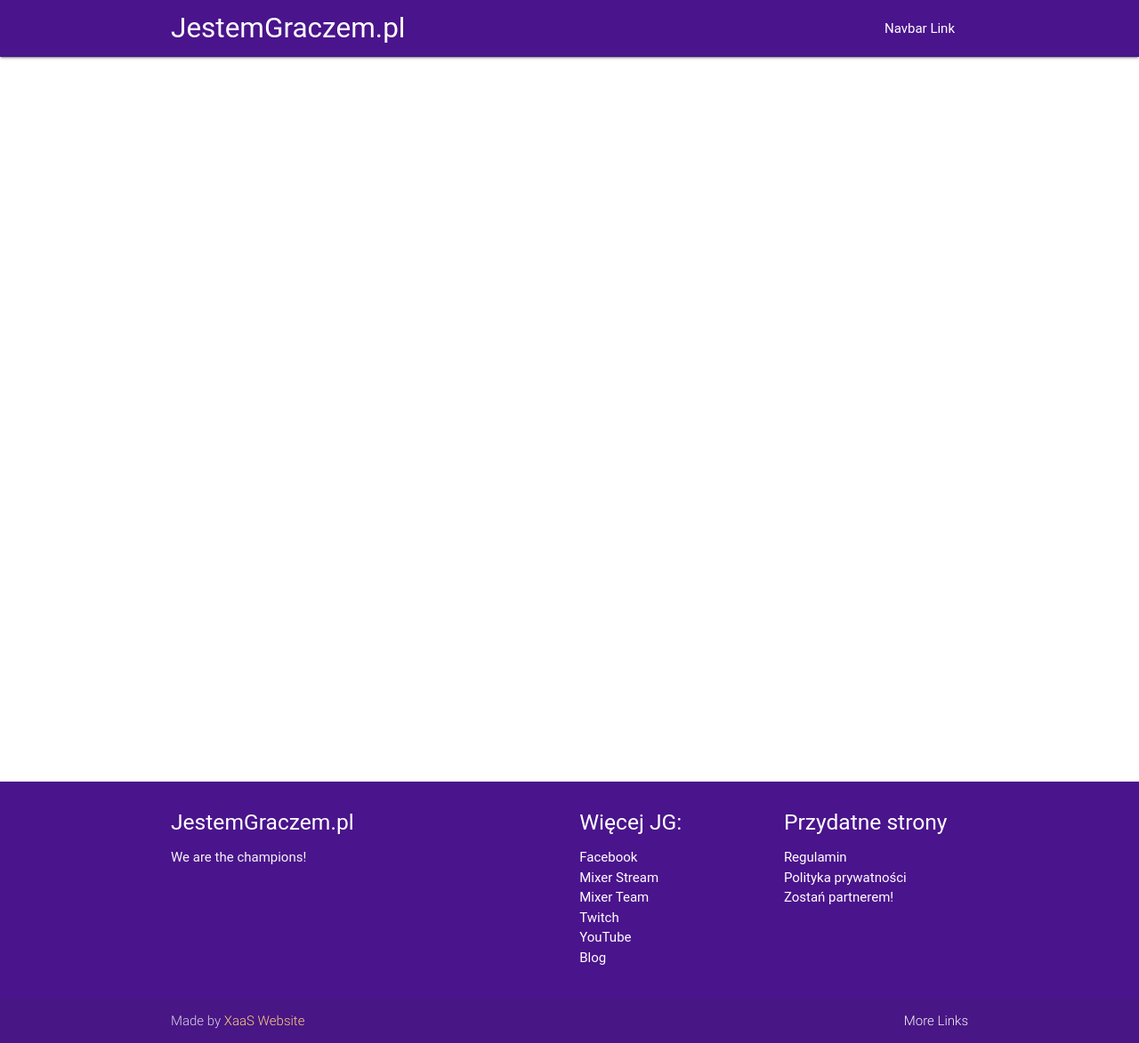
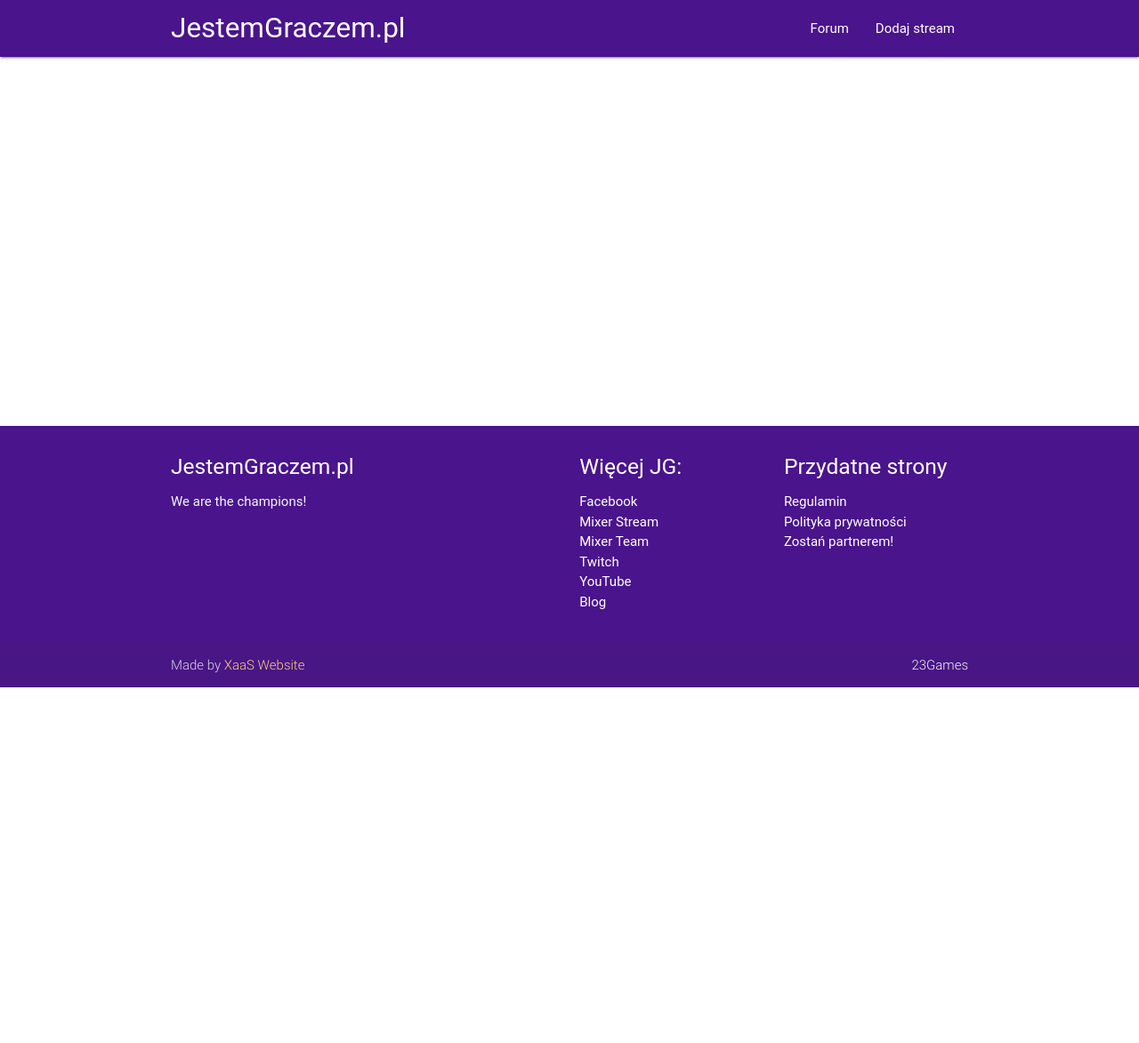
Before and after one commit to PanOtlet/JestemGraczem.pl, a Django app: page / in a window 1280 px wide. Shown: the whole page at 89% size. After the commit the page ends 773 px from the top, so only its background shows below. Run offline with Django 3.2, Linux system fonts and the light colour scheme; data that the repository does not hold is empty; parts of the project's set-up code (start-up, migrations or seed data) failed here and were passed over; some libraries are stand-ins or nearby versions; some web fonts are replaced.

Commit message:
Leo, why?

```diff
--- a/JestemGraczem/settings.py
+++ b/JestemGraczem/settings.py
@@ -27,8 +27,7 @@ SECRET_KEY = AdminConfig.SECRET_KEY
 DEBUG = AdminConfig.DEBUG_MODE
 
 ALLOWED_HOSTS = [
-    'jestemgraczem'
-    'localhost'
+    '*'
 ]
 
 
--- a/JestemGraczem/urls.py
+++ b/JestemGraczem/urls.py
@@ -38,7 +38,7 @@ router.register(r'mixer', MixerViewSet)
 urlpatterns = [
     url(r'^admin/', admin.site.urls),
     url(r'^stream/', include('stream.urls'), name='stream'),
-    url(r'^api', include(router.urls)),
+    url(r'^api/', include(router.urls)),
     url(r'^api-auth/', include('rest_framework.urls', namespace='rest_framework')),
     url(r'^', include('service.urls'), name='service'),
 ]
--- a/static/js/stream.js
+++ b/static/js/stream.js
@@ -1,9 +1,23 @@
-function Stream(url) {
-
-    var start = function () {
+var test;
+var Stream = {
+    start: function (url) {
         $.get(url, function (data, status) {
-            alert("Data: " + data + "\nStatus: " + status);
+            test=data;
+            Stream.generate(data)
         });
+    },
+    generate: function (data) {
+        for (var i = 0; i < data.results.length; i++) {
+        $(".stream-container .carousel").append(Mustache.render(
+            '<a class="carousel-item" href="">' +
+            '<img src="https://static-cdn.jtvnw.net/previews-ttv/live_user_{{ name }}-640x360.jpg"' +
+            ' alt="{{ player.name }}"></a>'
+            , data.result[i]))
+        }
+        // $(".stream-container .carousel").append(Mustache.render(
+        //     '<a class="carousel-item" href="">' +
+        //     '<img src="https://static-cdn.jtvnw.net/previews-ttv/live_user_{{ player.name }}-640x360.jpg"' +
+        //     ' alt="{{ player.name }}"></a>'
+        //     , view))
     }
-
-}
+};
--- a/stream/serializers.py
+++ b/stream/serializers.py
@@ -3,7 +3,7 @@ from .models import Twitch, Mixer
 
 
 class TwitchSerializer(serializers.HyperlinkedModelSerializer):
-    highlight = serializers.HyperlinkedIdentityField(view_name='twitchapi', format='html')
+    # highlight = serializers.HyperlinkedIdentityField(view_name='twitchapi', format='html')
 
     class Meta:
         model = Twitch
--- a/stream/urls.py
+++ b/stream/urls.py
@@ -1,15 +1,9 @@
-from django.conf.urls import url, include
-from rest_framework import routers
+from django.conf.urls import url
 
 from . import views
-
-router = routers.DefaultRouter()
-router.register(r'twitch', views.TwitchViewSet)
-router.register(r'mixer', views.MixerViewSet)
 
 urlpatterns = [
     url(r'^mixer/(?P<username>[a-zA-Z0-9_]+)/$', views.mixer, name='stream.mixer'),
     url(r'^twitch/(?P<username>[a-zA-Z0-9_]+)/$', views.twitch, name='stream.twitch'),
-    url(r'^api/', include(router.urls, namespace='stream.api')),
     url(r'^$', views.index, name='stream.index'),
 ]
--- a/templates/base.html
+++ b/templates/base.html
@@ -21,11 +21,13 @@
         JestemGraczem.pl
     </a>
         <ul class="right hide-on-med-and-down">
-            <li><a href="#">Navbar Link</a></li>
+            <li><a href="https://forum.jestemgraczem.pl">Forum</a></li>
+            <li><a href="https://forum.jestemgraczem.pl">Dodaj stream</a></li>
         </ul>
 
         <ul id="nav-mobile" class="side-nav">
-            <li><a href="#">Navbar Link</a></li>
+            <li><a href="https://forum.jestemgraczem.pl">Forum</a></li>
+            <li><a href="https://forum.jestemgraczem.pl">Dodaj stream</a></li>
         </ul>
         <a href="#" data-activates="nav-mobile" class="button-collapse"><i class="material-icons">menu</i></a>
     </div>
@@ -99,8 +101,8 @@
     </div>
     <div class="footer-copyright">
         <div class="container">
-            Made by <a class="orange-text text-lighten-3" href="https://xaas.website">XaaS Website</a>
-            <a class="grey-text text-lighten-4 right" href="#!">More Links</a>
+            Made by <a class="orange-text text-lighten-3" href="https://xaas.website" target="_blank">XaaS Website</a>
+            <a class="grey-text text-lighten-4 right" href="https://23games.pl" target="_blank">23Games</a>
         </div>
     </div>
 </footer>
--- a/templates/service/index.html
+++ b/templates/service/index.html
@@ -10,11 +10,11 @@
                 </a>
             {% endfor %}
         </div>
-        <div class="carousel">
-            {% for player in mixer.all %}
-                <a class="carousel-item" href="{% url 'stream.mixer' player.name %}">{{ player.name }}</a>
-            {% endfor %}
-        </div>
+{#        <div class="carousel">#}
+{#            {% for player in mixer.all %}#}
+{#                <a class="carousel-item" href="{% url 'stream.mixer' player.name %}">{{ player.name }}</a>#}
+{#            {% endfor %}#}
+{#        </div>#}
     </div>
 {% endblock %}
 
@@ -23,9 +23,8 @@
             integrity="sha256-iaqfO5ue0VbSGcEiQn+OeXxnxAMK2+QgHXIDA5bWtGI=" crossorigin="anonymous"></script>
     <script src="{% static "js/stream.js" %}"></script>
     <script>
-        var stream = new Stream('{% url 'twitch-list' %}');
         $(document).ready(function () {
-            stream.start();
+            Stream.start('{% url 'twitch-list' %}');
             $('.carousel').carousel();
         });
         $('.carousel.carousel-slider').carousel({fullWidth: true});
```
